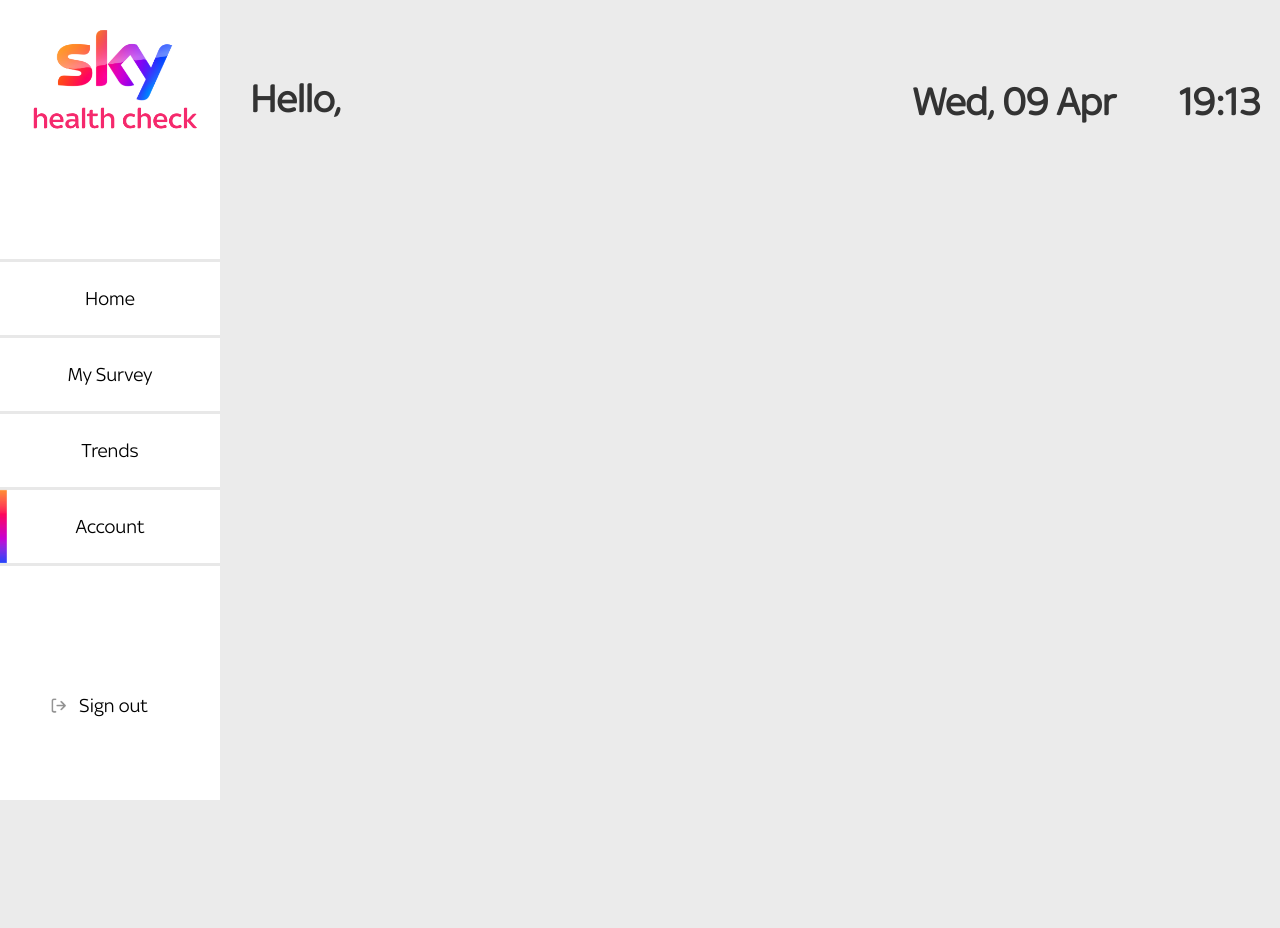
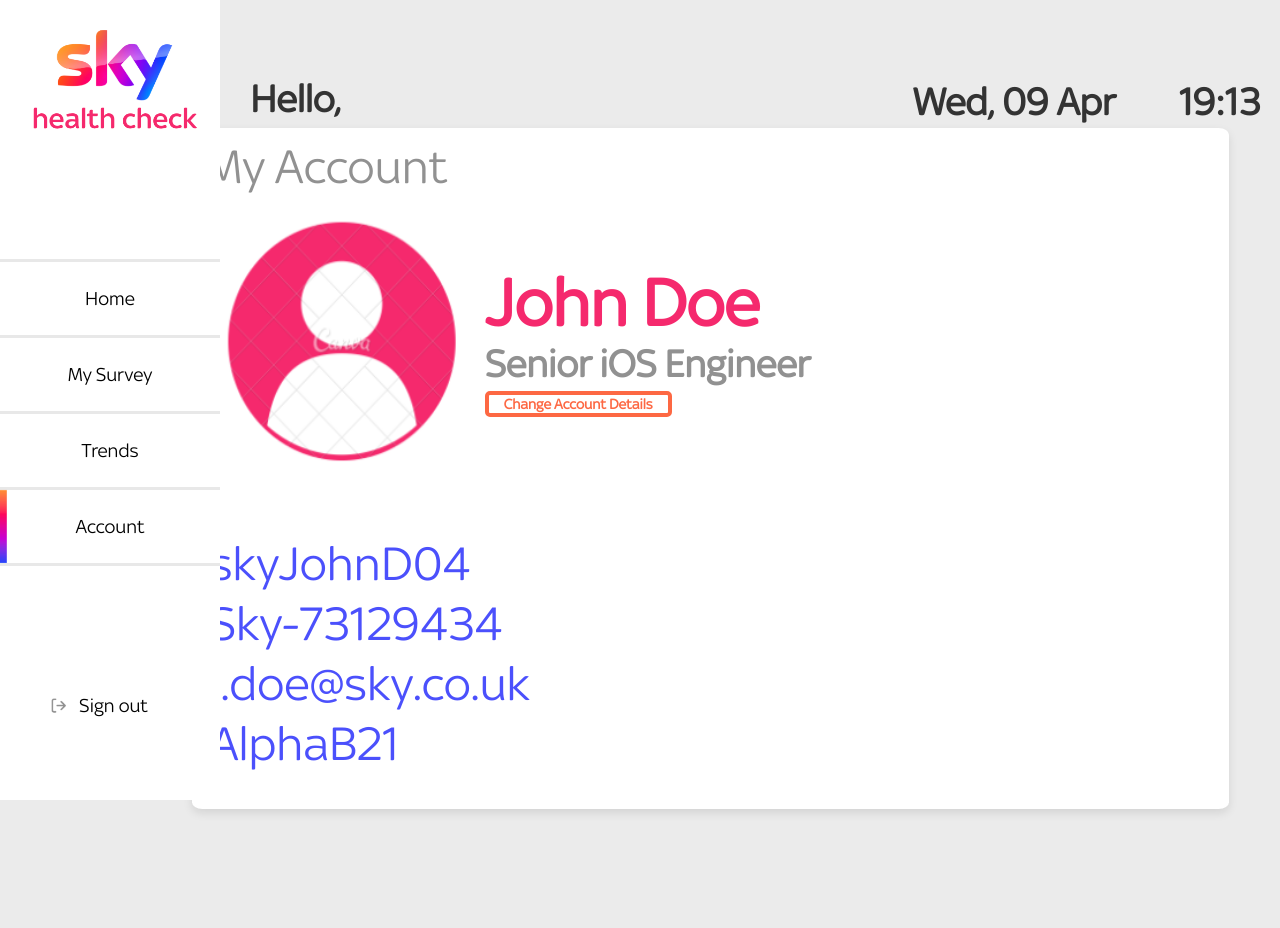
Before and after one commit to natesinnott/swdevgp, a Django app: page /account/ in a window 1280 px wide. Before the commit the page ends 800 px from the top, so only its background shows below. Run offline with Django 5.2, Linux system fonts and the light colour scheme; a user stored in the database is signed in.

Commit message:
Enhance account page layout and styling; add profile image and user details

```diff
--- a/accounts/static/accounts/account.css
+++ b/accounts/static/accounts/account.css
@@ -1,10 +1,89 @@
 .white-box {
-    background-color: white;
+    background-color: rgb(255, 255, 255);
     width: 79%;
     height: 85%;
     margin: 10% 0% 0% 15%;
-    padding: 1.5%;
+    padding: 0.05% 1%;
     border-radius: 1%;
     box-shadow: 0px 4px 10px rgba(0, 0, 0, 0.1);
     text-align: center;
 }
+
+.white-box p {
+    text-align: left;
+    font-size: 50px;
+    color: #919191;
+    margin: 10px 0;
+}
+
+.profile-icon img {
+    width: 250px;
+    height: 250px;
+    border-radius: 50%;
+    margin: 10px 20px 0 10px;
+    float: left;
+}
+
+.profile-name p {
+    font-size: 70px;
+    color: #f5296d;
+    margin-top: 70px;
+    margin-bottom: 0;
+    padding: 0;
+}
+
+.profile-role p{
+    font-size: 40px;
+    color: #919191;
+    margin: 0;
+    padding: 0;
+}
+
+.edit-profile-button {
+    background-color: #ffffff;
+    border: 4px solid #fd6843;
+    margin-top: 5px;
+    float: left;
+    display: inline-block;
+    cursor: pointer;
+    border-radius: 5px;
+}
+
+.edit-profile-button a {
+    padding: 15px;
+    color: #fd6843;
+    font-size: 15px;
+    text-decoration: none;
+}
+
+.profile-username p {
+    display: block;
+    font-size: 50px;
+    color: #4b50fc;
+    margin: 150px 5px 5px 5px;
+    padding: 0;
+}
+
+.profile-id p {
+    display: block;
+    font-size: 50px;
+    color: #4b50fc;
+    margin: 5px;
+    padding: 0;
+}
+
+.profile-email p {
+    display: block;
+    font-size: 50px;
+    color: #4b50fc;
+    margin: 5px;
+    padding: 0;
+}
+
+.profile-team p {
+    display: block;
+    font-size: 50px;
+    color: #4b50fc;
+    margin: 5px;
+    padding: 0;
+}
--- a/accounts/templates/accounts/account.html
+++ b/accounts/templates/accounts/account.html
@@ -1,9 +1,10 @@
 {% load static %}
 <!DOCTYPE html>
 <html lang="en">
+
 <head>
     <link rel="stylesheet" type="text/css" href="{% static 'css/app.css' %}">
-    <link rel="stylesheet" type="text/css" href="{% static 'css/account.css' %}">
+    <link rel="stylesheet" type="text/css" href="{% static 'accounts/account.css' %}">
     <script src="{% static 'javascripts/datetime.js' %}"></script>
     <title>My Account</title>
 </head>
@@ -21,7 +22,8 @@
             <li><a href="{% url 'dashboard' %}">Home</a></li>
             <li><a href="">My Survey</a></li>
             <li><a href="">Trends</a></li>
-            <li class="active"><img src="{% static 'images/activenav.png' %}"><a href="{% url 'account' %}">Account</a></li>
+            <li class="active"><img src="{% static 'images/activenav.png' %}"><a href="{% url 'account' %}">Account</a>
+            </li>
         </ul>
         <a href="{% url 'logout' %}" class="logout-link">
             <img src="{% static 'images/signout.png' %}">
@@ -29,12 +31,41 @@
         </a>
     </nav>
 
-    <!-- White box in the middle -->
+    <!-- White box in the middle-ish -->
     <div class="white-box">
-        <p>
-            <h3>My Account</h3>
-        </p>
-    </div>
+        <p>My Account</p>
+        <!-- The profile picture -->
+        <div class="profile-icon">
+            <img src="{% static 'images/profile.png' %}">
+        </div>
+        <!-- The full name of the User -->
+        <div class="profile-name">
+            <p><strong> John Doe</strong></p>
+        </div>
+        <!-- The role of the user -->
+        <div class="profile-role">
+            <p><strong>Senior iOS Engineer</strong></p>
+        </div>
+        <!-- The button the user presses to take them to the form page -->
+        <div button class="edit-profile-button">
+            <a href=""><strong> Change Account Details </strong></a>
+        </div>
+        <!-- The username of the user -->
+        <div class="profile-username">
+            <p>skyJohnD04</p>
+        </div>
+        <!-- The ID of the user -->
+        <div class="profile-id">
+            <p>Sky-73129434</p>
+        </div>
+        <!-- The email address of the user -->
+        <div class="profile-email">
+            <p>j.doe@sky.co.uk</p>
+        </div>
+        <!-- The team that the user is in -->
+        <div class="profile-team">
+            <p>AlphaB21</p>
+        </div>
+</body>
 
-</body>
 </html>
```
Also changed, not shown: HealthCheck.sqlite3, accounts/static/images/profile.png (added).
